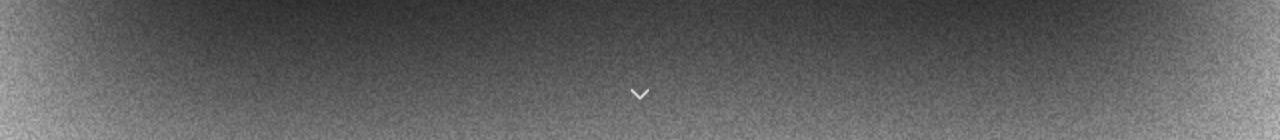
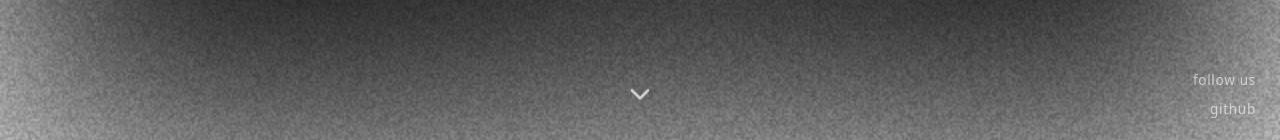
Before and after one commit to fsiddiqui4320/MTCHacks2025, a React (Vite) app: page / in a window 1280 px wide. Shown: the part 657-797 px from the top of the page. Built offline with nearby package versions, Linux system fonts and the light colour scheme.

Commit message:
added insta and github links

```diff
--- a/src/App.css
+++ b/src/App.css
@@ -73,10 +73,39 @@
   bottom: 2rem;
   left: 50%;
   transform: translateX(-50%);
-  z-index: 10;
+  z-index: 2000;
   color: rgba(255, 255, 255, 0.7);
   cursor: pointer;
   animation: bounce 2s ease-in-out infinite;
+}
+
+@media (max-width: 768px) {
+  .scroll-indicator {
+    bottom: 1.5rem;
+  }
+}
+
+.follow-links {
+  position: fixed;
+  right: 1.5rem;
+  bottom: 1.5rem;
+  display: flex;
+  flex-direction: column;
+  align-items: flex-end;
+  gap: 0.5rem;
+  z-index: 3000;
+}
+
+.follow-link {
+  color: rgba(255, 255, 255, 0.6);
+  text-decoration: none;
+  font-size: 0.85rem;
+  letter-spacing: 0.05em;
+}
+
+.follow-link:hover,
+.follow-link:focus {
+  color: rgba(255, 255, 255, 0.8);
 }
 
 @keyframes bounce {
--- a/src/App.tsx
+++ b/src/App.tsx
@@ -16,6 +16,24 @@ function App() {
         <ScreenTwo />
         <ScreenThree />
       </div>
+      <div className="follow-links">
+        <a
+          href="https://www.instagram.com/mtcuiuc/"
+          target="_blank"
+          rel="noopener noreferrer"
+          className="follow-link"
+        >
+          follow us
+        </a>
+        <a
+          href="https://github.com/yaseenhalabi/MTCHacks2025"
+          target="_blank"
+          rel="noopener noreferrer"
+          className="follow-link"
+        >
+          github
+        </a>
+      </div>
     </>
   );
 }
--- a/src/screens/ScreenOne.tsx
+++ b/src/screens/ScreenOne.tsx
@@ -7,8 +7,10 @@ import { ChevronDown } from "lucide-react";
 export default function ScreenOne() {
   const { width, height } = useViewport();
   const [showArrow, setShowArrow] = useState(true);
-  const centerX = width / 2 - width / 8;
-  const centerY = height / 2 - width / 16;
+  const isMobile = width <= 768;
+  const logoWidth = isMobile ? width / 2 : width / 4;
+  const centerX = width / 2 - logoWidth / 2;
+  const centerY = height / 2 - logoWidth / 4;
 
   useEffect(() => {
     const handleScroll = () => {
@@ -40,7 +42,7 @@ export default function ScreenOne() {
         x={centerX}
         y={centerY}
         alt="mtc hacks logo"
-        width={width / 4}
+        width={logoWidth}
       />
       {showArrow && (
         <div className="scroll-indicator">
```
